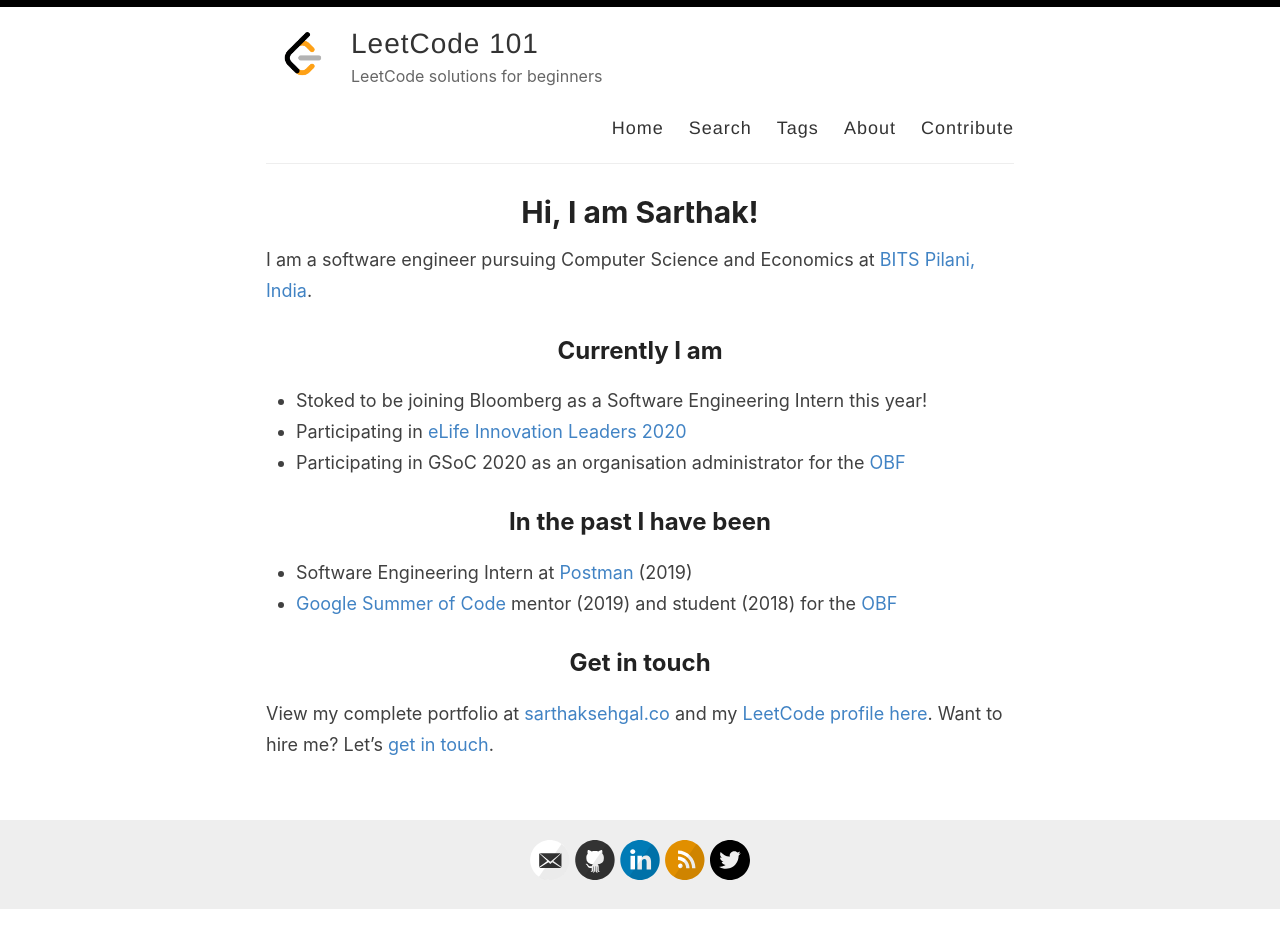
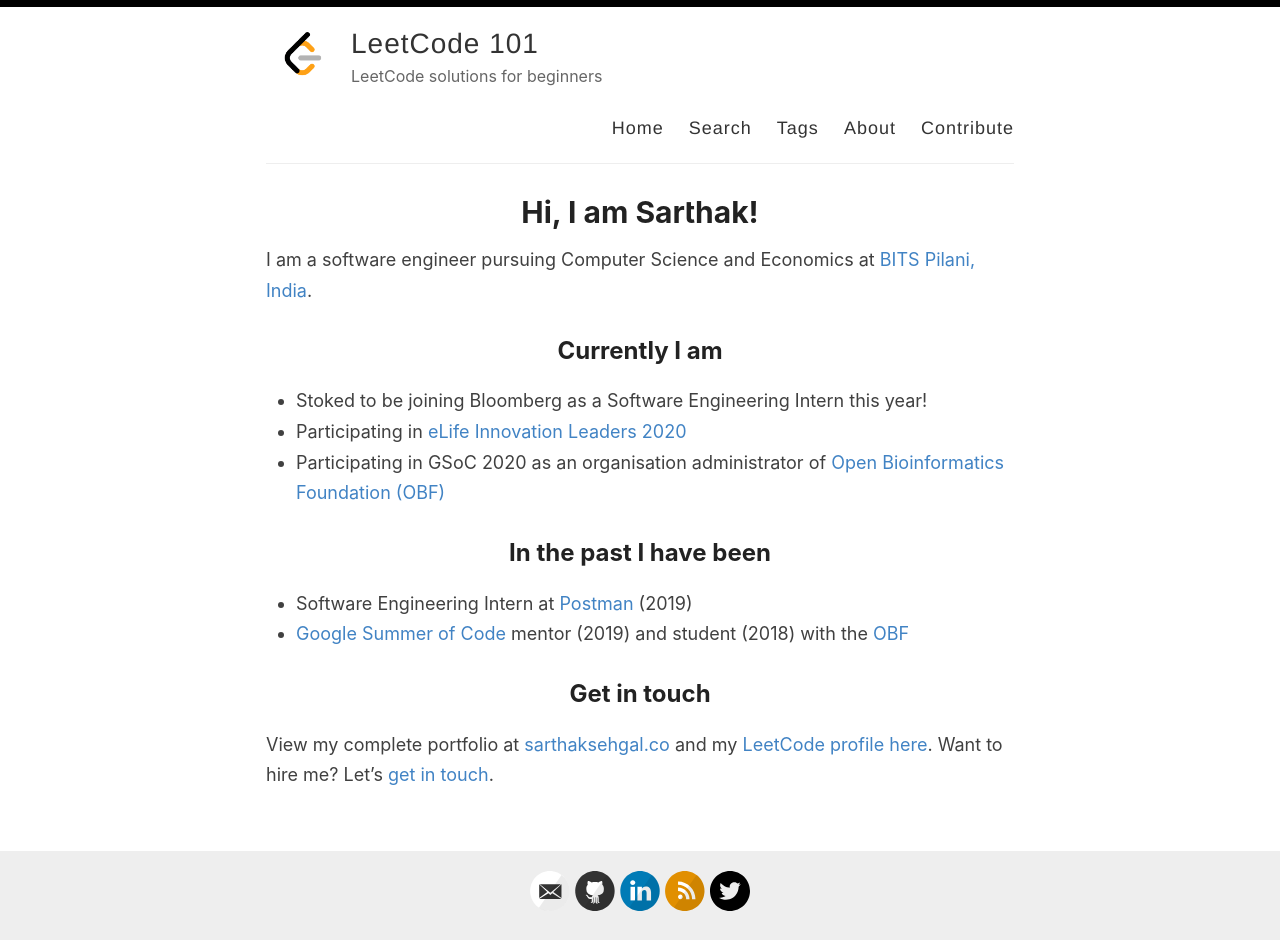
Before and after one commit to sarthak-sehgal/leetcode101, a Jekyll site: the page built from _pages/about.md, in a window 1280 px wide. Built offline with Jekyll 4.4.1, drawn with Linux system fonts in a browser that asks for light colours; before the commit the page ends 910 px from its top, so only the background shows below that.

Commit message:
Update about

```diff
--- a/_pages/about.md
+++ b/_pages/about.md
@@ -8,11 +8,11 @@
 ## Currently I am
 - Stoked to be joining Bloomberg as a Software Engineering Intern this year!
 - Participating in [eLife Innovation Leaders 2020](http://elifesciences.org/labs/fdcb6588/innovation-leaders-2020-introducing-the-cohort)
-- Participating in GSoC 2020 as an organisation administrator for the [OBF](https://open-bio.org)
+- Participating in GSoC 2020 as an organisation administrator of [Open Bioinformatics Foundation (OBF)](https://open-bio.org)
 
 ## In the past I have been
 - Software Engineering Intern at [Postman](https://www.getpostman.com) (2019)
-- [Google Summer of Code](https://summerofcode.withgoogle.com) mentor (2019) and student (2018) for the [OBF](https://open-bio.org)
+- [Google Summer of Code](https://summerofcode.withgoogle.com) mentor (2019) and student (2018) with the [OBF](https://open-bio.org)
 
 ## Get in touch
-View my complete portfolio at [sarthaksehgal.co](https://sarthaksehgal.co) and my [LeetCode profile here](https://leetcode.com/sarthaksehgal/). Want to hire me? Let's [get in touch](https://sarthaksehgal.co).
+View my complete portfolio at [sarthaksehgal.co](https://sarthaksehgal.co) and my [LeetCode profile here](https://leetcode.com/sarthaksehgal/). Want to hire me? Let's [get in touch](mailto:sarthaksehgal00@gmail.com).
```
